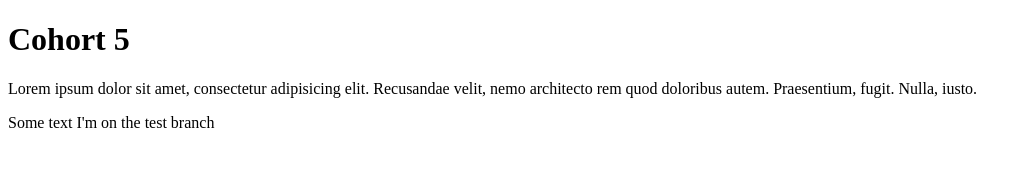
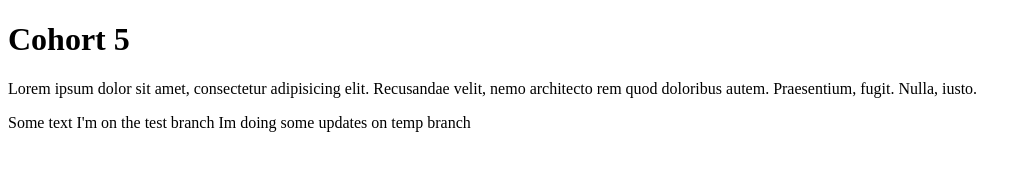
Before and after one commit to sahanyugantha/cohort-5-test, a plain HTML site: page index.html in a window 1280 px wide. Shown: the whole page, without its empty margins (0-1031 px from the left). Drawn offline with Linux system fonts and the light colour scheme.

Commit message:
commit from temp branch

```diff
--- a/index.html
+++ b/index.html
@@ -12,5 +12,9 @@
 	Some text
 
 	I'm on the test branch
+
+
+
+	Im doing some updates on temp branch
 </body>
 </html>
```
